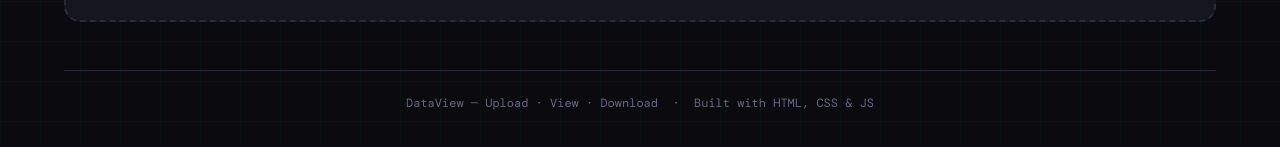
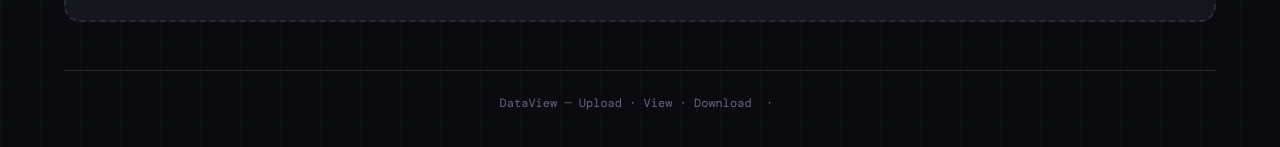
Before and after one commit to Rukan1610/dataview, a plain HTML site: page index.html in a window 1280 px wide. Shown: the part 359-506 px from the top of the page. Drawn offline with nearby package versions, Linux system fonts and the light colour scheme.

Commit message:
changed footer

```diff
--- a/index.html
+++ b/index.html
@@ -437,7 +437,7 @@ footer {
     <div class="page-btns" id="pageBtns"></div>
   </div>
 
-  <footer>DataView — Upload · View · Download &nbsp;·&nbsp; Built with HTML, CSS & JS</footer>
+  <footer>DataView — Upload · View · Download &nbsp;·&nbsp;</footer>
 </div>
 
 <script>
```
